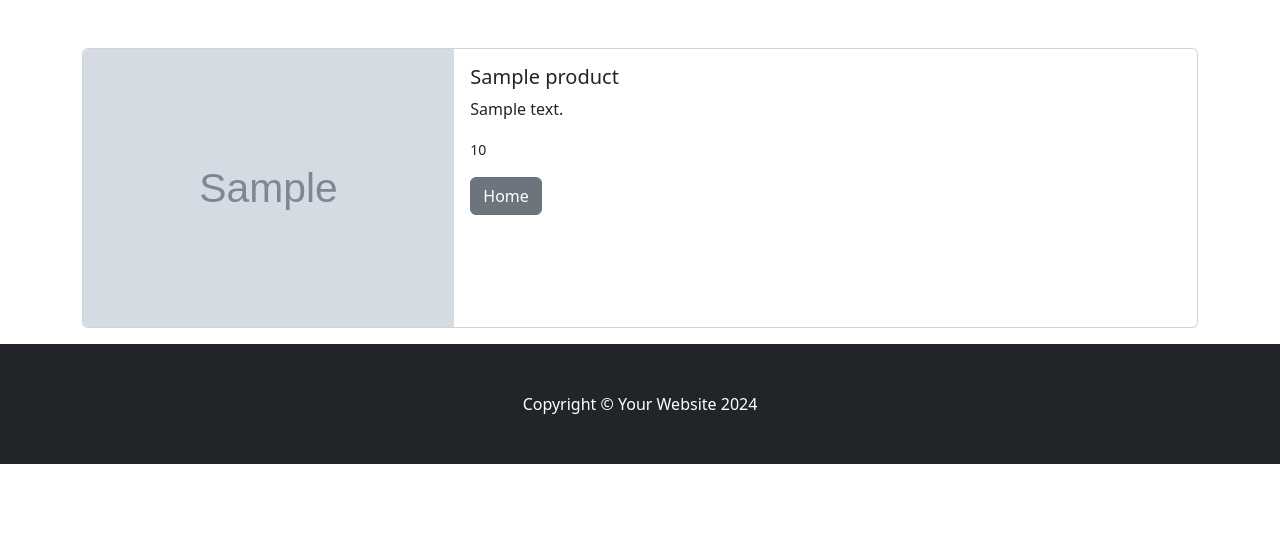
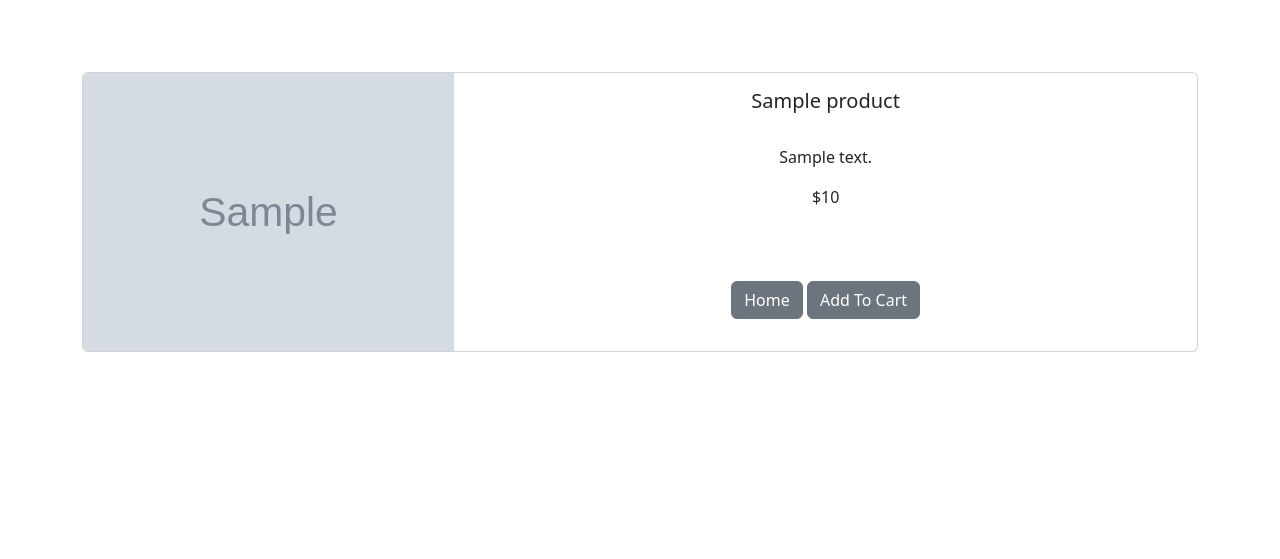
Before and after one commit to cristiol/Ecommerce_django, a Django app: template store/templates/product.html in a window 1280 px wide. Shown: the part 56-615 px from the top of the page. Before the commit the page ends 520 px from the top, so only its background shows below. Run offline with Django 3.2, Linux system fonts and the light colour scheme; the template is opened without the code that fills it: most values are stand-ins (such as "Sample title", 1, 10 or a date in 2020); grey boxes marked "Sample" are stand-in pictures; some libraries are stand-ins or nearby versions.

Commit message:
add to cart functionality

```diff
--- a/store/templates/base.html
+++ b/store/templates/base.html
@@ -15,6 +15,7 @@
         <link href="https://cdn.jsdelivr.net/npm/bootstrap-icons@1.5.0/font/bootstrap-icons.css" rel="stylesheet" />
         <!-- Core theme CSS (includes Bootstrap)-->
         <link href="{% static 'css/styles.css' %}" rel="stylesheet" />
+        <script src="https://code.jquery.com/jquery-3.7.1.min.js" integrity="sha256-/JqT3SQfawRcv/BIHPThkBvs0OEvtFFmqPF/lYI/Cxo=" crossorigin="anonymous"></script>
     </head>
     <body>
         <!-- Navigation-->
--- a/store/templates/product.html
+++ b/store/templates/product.html
@@ -5,53 +5,90 @@
 <br>
 <br>
 <div class="container">
-{% if product.is_sale %}
+<br/>
 
-  <div class="card mb-3" >
-  <div class="row g-0">
-    <div class="col-md-4">
 
-      <img src="{{ product.image.url }}" class="img-fluid rounded-start" alt="...">
-      <div class="badge bg-danger text-white position-absolute" style="top: 0.5rem; right: 0.5rem">Sale</div>
-    </div>
-    <div class="col-md-8">
-      <div class="card-body">
-        <h5 class="card-title">{{ product.name }}</h5>
-        <p class="card-text">{{ product.description }}</p>
-
-        <div class="d-flex justify-content small text-warning mb-2">
-            <div class="bi-star-fill"></div>
-            &nbsp;&nbsp;Sale!&nbsp;&nbsp;
-            <div class="bi-star-fill"></div>
-            </div>
-        <strike>{{ product.price }}</strike>>
-        <br>
-        {{ product.sale_price }}
-        <br>
-          <a href="{% url 'home' %}" class="btn btn-secondary">Home</a>
-      </div>
-    </div>
-  </div>
-</div>
-
-  {%else%}
-
-<div class="card mb-3" >
+<div class="card mb-3">
   <div class="row g-0">
     <div class="col-md-4">
       <img src="{{ product.image.url }}" class="img-fluid rounded-start" alt="...">
     </div>
     <div class="col-md-8">
       <div class="card-body">
+        <center>
         <h5 class="card-title">{{ product.name }}</h5>
-        <p class="card-text">{{ product.description }}</p>
-        <p class="card-text"><small class="text-body-secondary">{{ product.price }}</small></p>
-          <a href="{% url 'home' %}" class="btn btn-secondary">Home</a>
+        <br/>
+        <p class="card-text justified">{{ product.description }}</p>
+
+        {% if product.is_sale %}
+        <div class="d-flex justify-content-center small text-warning mb-2">
+                <div class="bi-star-fill"></div>
+                &nbsp;&nbsp;Sale!&nbsp;&nbsp;
+                <div class="bi-star-fill"></div>
+                </div>
+
+                <!-- Product price-->
+                <strike>
+                ${{ product.price }}
+                </strike>
+                &nbsp;
+                ${{ product.sale_price }}
+
+
+
+        {% else %}
+            ${{ product.price }}
+
+        {% endif %}
+            <br/><br/>
+
+            <br/><br/>
+        <a href="{% url 'home'%}" class="btn btn-secondary">Home</a>
+        <button type="button" value="{{ product.id }}" class="btn btn-secondary" id="add-cart">Add To Cart</button>
+
+    </center>
       </div>
     </div>
   </div>
 </div>
-  {% endif %}
 </div>
 
+<script>
+// Check if button pressed
+$(document).on('click', '#add-cart', function(e){
+    e.preventDefault();
+    $.ajax({
+        type: 'POST',
+        url: '{% url 'cart_add' %}',
+        data: {
+    product_id: $('#add-cart').val(),
+    product_qty: $('#qty-cart option:selected').text(),
+    csrfmiddlewaretoken: '{{ csrf_token }}',
+    action: 'post'
+        },
+
+        success: function(json){
+            //console.log(json)
+
+        },
+
+        error: function(xhr, errmsg, err){
+
+        }
+
+
+    });
+
+
+
+})
+
+
+
+
+</script>
+
+
+<br/><br/><br/><br/><br/><br/><br/><br/><br/><br/><br/><br/>
+
 {% endblock %}
```
Also changed, not shown: cart/cart.py (+11 -0 lines), cart/views.py (+20 -2 lines), db.sqlite3.
